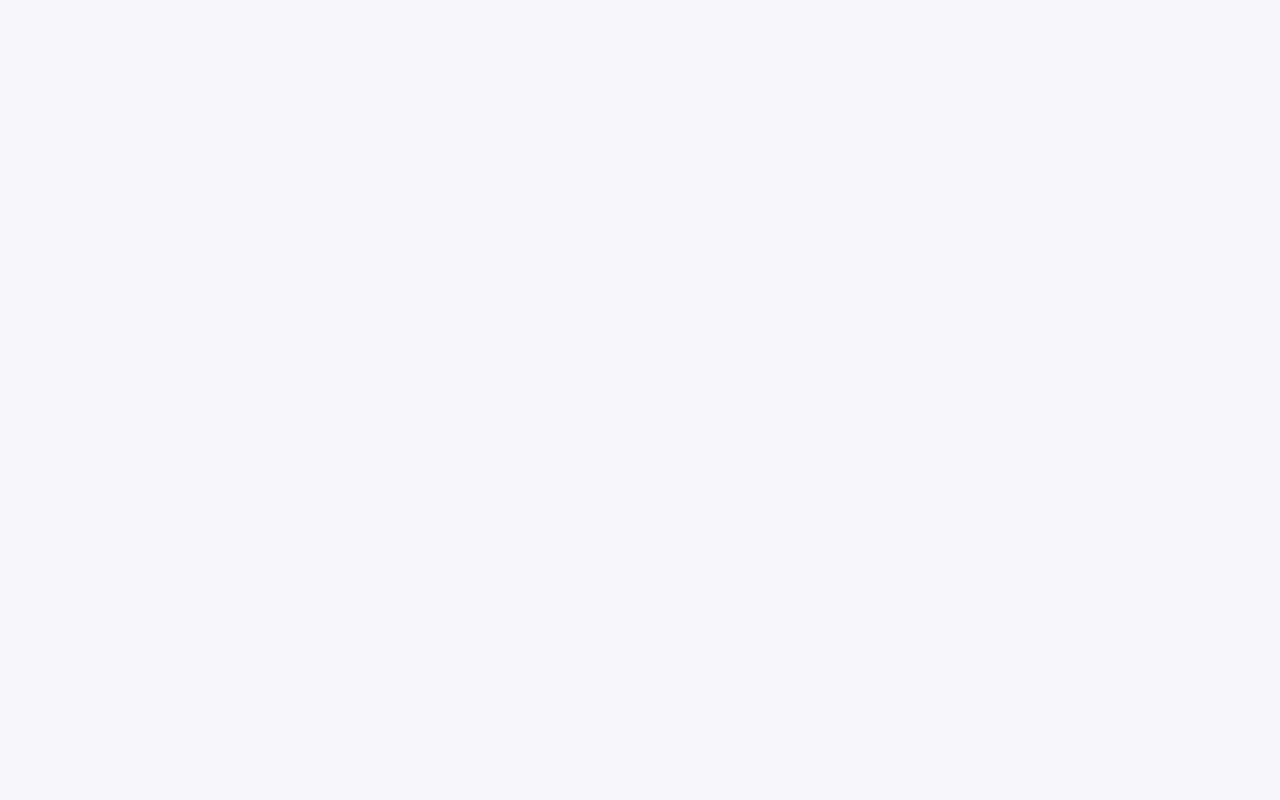
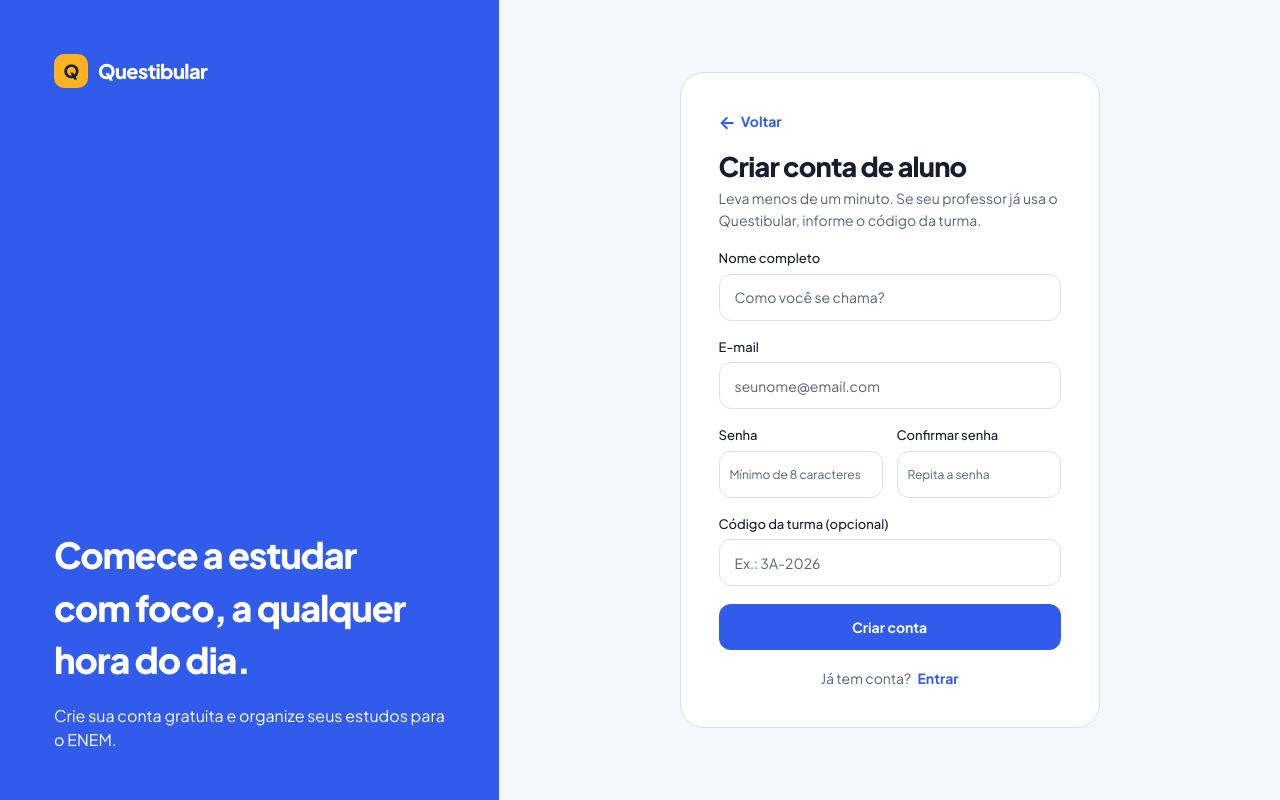
Before and after one commit to USP-EngSoft-MAC0332-MAC5783/questibular-js-ui, a Vue app: page /cadastro in a window 1280 px wide. Before the commit this address had no page. Built offline with nearby package versions, Linux system fonts and the light colour scheme.

Commit message:
feat(us01#21): Nova tela de cadastro de aluno

```diff
--- a/src/router/index.js
+++ b/src/router/index.js
@@ -3,6 +3,7 @@ import HomeView from '@/views/HomeView.vue'
 import LoginAlunoView from '@/views/LoginAlunoView.vue'
 import LoginProfessorView from '@/views/LoginProfessorView.vue'
 import DashboardView from '@/views/DashboardView.vue'
+import CadastroAlunoView from '@/views/CadastroAlunoView.vue'
 
 const router = createRouter({
   history: createWebHistory(import.meta.env.BASE_URL),
@@ -34,6 +35,12 @@ const router = createRouter({
       path: '/login',
       redirect: '/login/aluno',
     },
+    {
+      path: '/cadastro',
+      name: 'cadastro-aluno',
+      component: CadastroAlunoView,
+      meta: { guestOnly: true },
+    },
   ],
   scrollBehavior() {
     return { top: 0 }
--- /dev/null
+++ b/src/views/CadastroAlunoView.vue
@@ -0,0 +1,180 @@
+<script setup>
+import { ref } from 'vue'
+import { RouterLink } from 'vue-router'
+import '../assets/login.css'
+
+const nome = ref('')
+const email = ref('')
+const senha = ref('')
+const confirmarSenha = ref('')
+const codigoTurma = ref('')
+const errorMessage = ref('')
+
+function handleSubmit() {
+  errorMessage.value = ''
+
+  if (senha.value !== confirmarSenha.value) {
+    errorMessage.value = 'As senhas não coincidem.'
+    return
+  }
+
+  // Conecte aqui a chamada à API de cadastro.
+}
+</script>
+
+<template>
+  <main class="student-login">
+    <section class="login-brand-panel" aria-label="Questibular">
+      <RouterLink class="brand" to="/" aria-label="Questibular — página inicial">
+        <span class="brand-mark">Q</span>
+        <span class="brand-name">Questibular</span>
+      </RouterLink>
+
+      <div class="brand-message">
+        <h1>Comece a estudar<br />com foco, a qualquer<br />hora do dia.</h1>
+        <p>Crie sua conta gratuita e organize seus estudos para o ENEM.</p>
+      </div>
+    </section>
+
+    <section class="login-form-panel" aria-label="Cadastro de aluno">
+      <div class="login-card">
+        <RouterLink class="back-link" to="/login/aluno">
+          <span aria-hidden="true">←</span>
+          Voltar
+        </RouterLink>
+
+        <h2>Criar conta de aluno</h2>
+        <p class="login-description">
+          Leva menos de um minuto. Se seu professor já usa o Questibular, informe o código da turma.
+        </p>
+
+        <form class="login-form" @submit.prevent="handleSubmit">
+          <p v-if="errorMessage" class="signup-error" role="alert">
+            {{ errorMessage }}
+          </p>
+
+          <div class="form-field">
+            <label for="signup-name">Nome completo</label>
+            <input
+                id="signup-name"
+                v-model.trim="nome"
+                type="text"
+                name="name"
+                placeholder="Como você se chama?"
+                autocomplete="name"
+                required
+            />
+          </div>
+
+          <div class="form-field">
+            <label for="signup-email">E-mail</label>
+            <input
+                id="signup-email"
+                v-model.trim="email"
+                type="email"
+                name="email"
+                placeholder="seunome@email.com"
+                autocomplete="email"
+                required
+            />
+          </div>
+
+          <div class="signup-password-row">
+            <div class="form-field">
+              <label for="signup-password">Senha</label>
+              <input
+                  id="signup-password"
+                  v-model="senha"
+                  type="password"
+                  name="password"
+                  placeholder="Mínimo de 8 caracteres"
+                  autocomplete="new-password"
+                  minlength="8"
+                  required
+              />
+            </div>
+
+            <div class="form-field">
+              <label for="signup-confirm-password">Confirmar senha</label>
+              <input
+                  id="signup-confirm-password"
+                  v-model="confirmarSenha"
+                  type="password"
+                  name="confirmPassword"
+                  placeholder="Repita a senha"
+                  autocomplete="new-password"
+                  minlength="8"
+                  required
+              />
+            </div>
+          </div>
+
+          <div class="form-field">
+            <label for="signup-class-code">Código da turma (opcional)</label>
+            <input
+                id="signup-class-code"
+                v-model.trim="codigoTurma"
+                type="text"
+                name="classCode"
+                placeholder="Ex.: 3A-2026"
+                autocomplete="off"
+            />
+          </div>
+
+          <button class="submit-button" type="submit">
+            Criar conta
+          </button>
+        </form>
+
+        <p class="signup-login-prompt">
+          Já tem conta?
+          <RouterLink to="/login/aluno">Entrar</RouterLink>
+        </p>
+      </div>
+    </section>
+  </main>
+</template>
+
+<style scoped>
+.signup-password-row {
+  display: grid;
+  grid-template-columns: 1fr 1fr;
+  gap: 14px;
+}
+
+.signup-password-row .form-field {
+  min-width: 0;
+}
+
+.signup-password-row input {
+  padding: 0 10px;
+  font-size: 12px !important;
+}
+
+.signup-error {
+  margin: 0 0 12px;
+  color: #b42318;
+  font-size: 14px;
+}
+
+.signup-login-prompt {
+  margin: 18px 0 0;
+  color: #59617c;
+  font-size: 14px;
+  text-align: center;
+}
+
+.signup-login-prompt a {
+  margin-left: 4px;
+  color: #315bea;
+  font-weight: 700;
+  text-decoration: none;
+}
+
+@media (max-width: 420px) {
+  .signup-password-row {
+    grid-template-columns: 1fr;
+    gap: 0;
+  }
+}
+</style>
```
